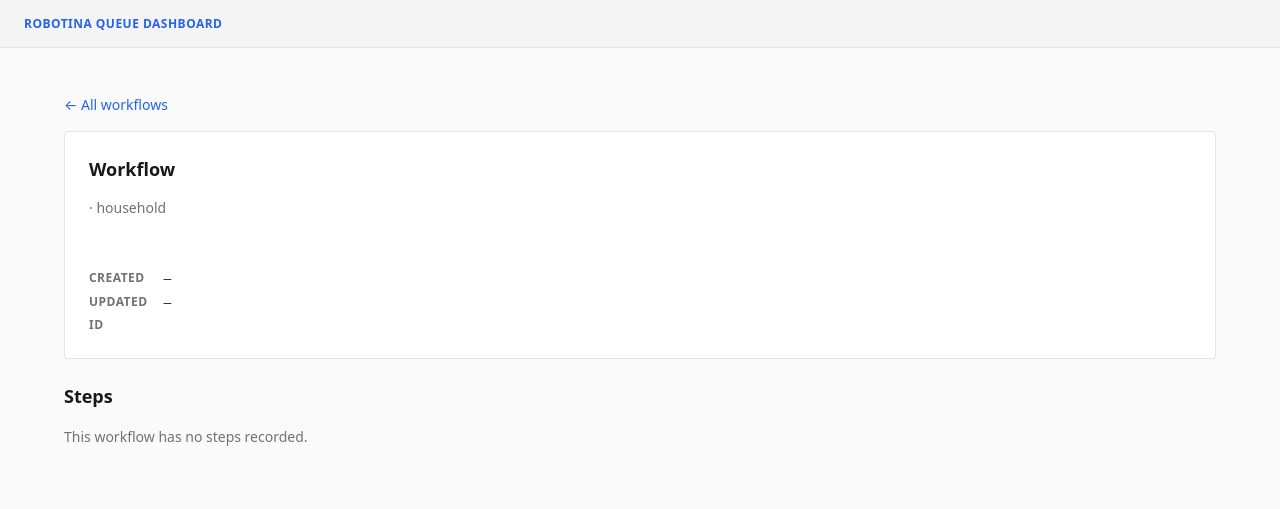
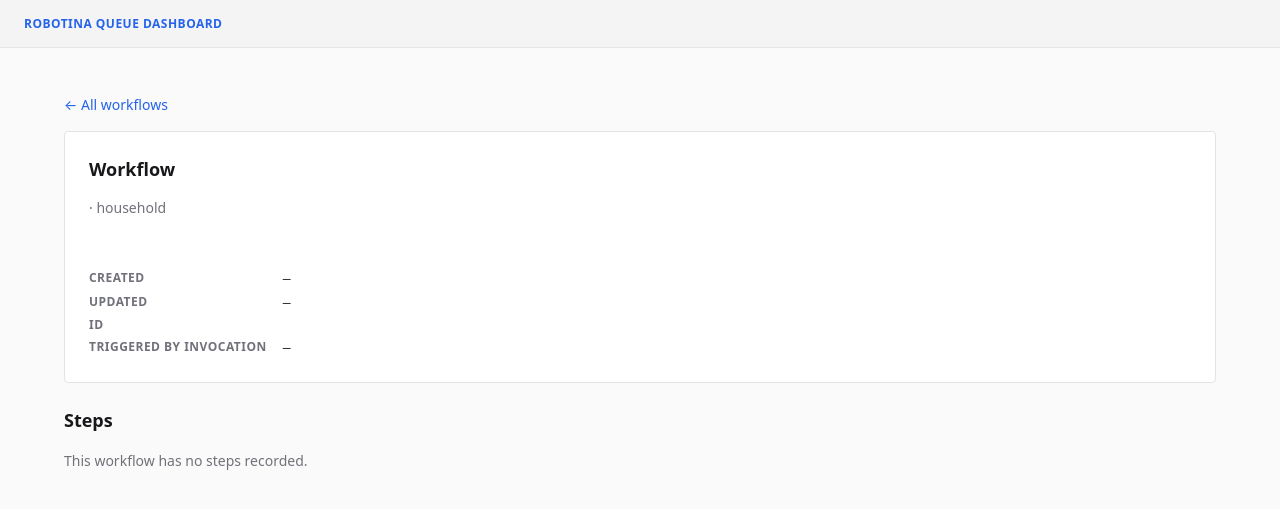
Before and after one commit to solanoepalacio/robotina, a FastAPI app: template src/robotina/dashboard/templates/workflow.html in a window 1280 px wide. Shown: the top 509 px of the page. Run offline with FastAPI, Linux system fonts and the light colour scheme; the template is opened without the code that fills it, so the values that code supplies are empty; parts of the project's set-up code (start-up, migrations or seed data) failed here and were passed over.

Commit message:
feat(18-04): surface triggered_by_invocation_id in workflow detail view
- workflow.html kv-grid: new dt/dd row "Triggered by invocation" rendering
  run.triggered_by_invocation_id (UUID in mono) or em-dash when NULL
  (DASH-13, UI-SPEC verbatim).
- tests/dashboard/conftest.py: make_failed_cascade_run now creates a
  per-run Conversation row to satisfy the Phase-17 NOT-NULL FK on
  workflow_runs.conversation_id (Rule-3 blocker fix — fixture predated
  Phase 17 migration and was preventing DASH-13 RED tests from running).

Verification: tests/dashboard/test_detail_view.py + test_independence.py
(8/8 pass). DASH-14 grep+AST independence gate stays GREEN — dashboard
does not import RobotinaInvocation.

Co-Authored-By: Claude Opus 4.7 (1M context) <noreply@anthropic.com>

```diff
--- a/src/robotina/dashboard/templates/workflow.html
+++ b/src/robotina/dashboard/templates/workflow.html
@@ -15,6 +15,8 @@
       <dd class="mono">{{ run.updated_at.strftime("%Y-%m-%d %H:%M:%S") if run.updated_at else "—" }}</dd>
       <dt>ID</dt>
       <dd class="mono">{{ run.id }}</dd>
+      <dt>Triggered by invocation</dt>
+      <dd class="mono">{{ run.triggered_by_invocation_id or "—" }}</dd>
     </dl>
     {% if run.shared_context %}
     <details>
```
Also changed, not shown: tests/dashboard/conftest.py (+15 -0 lines).
